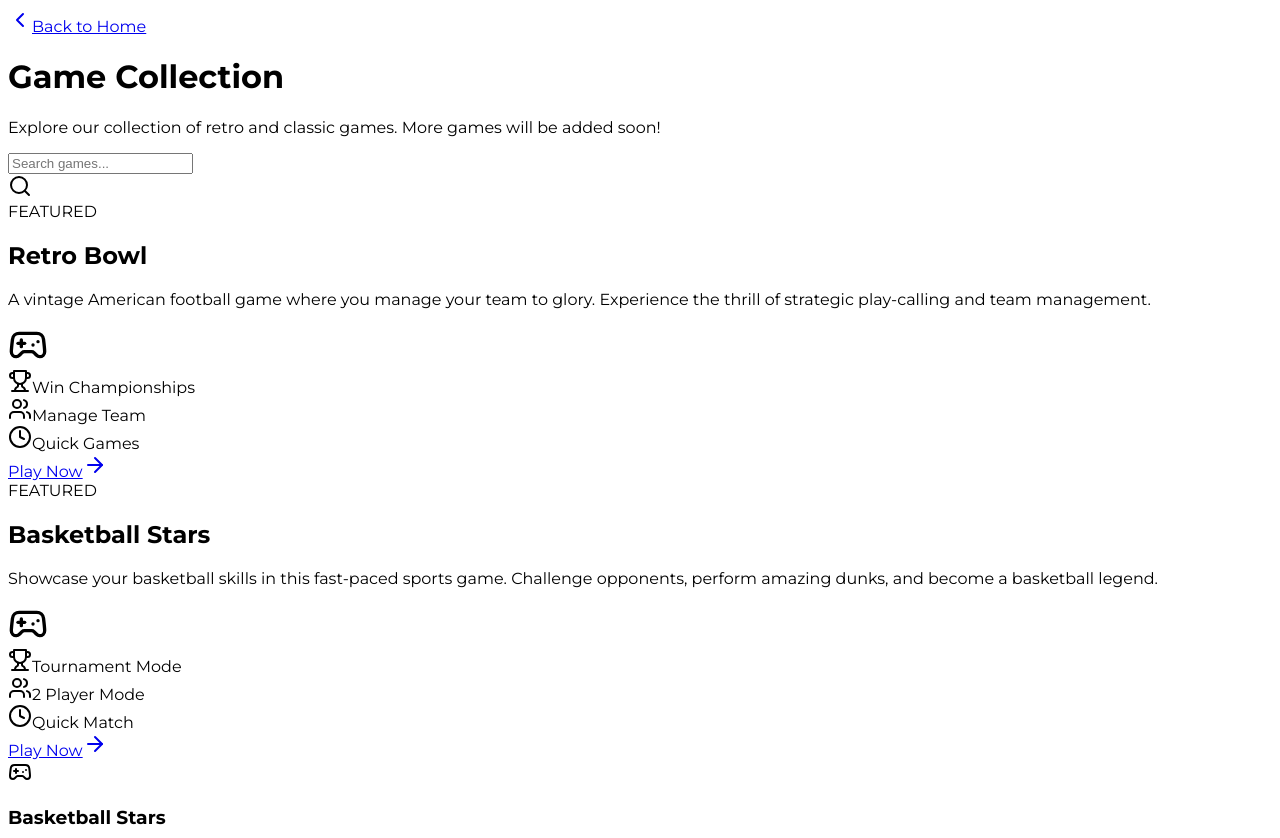
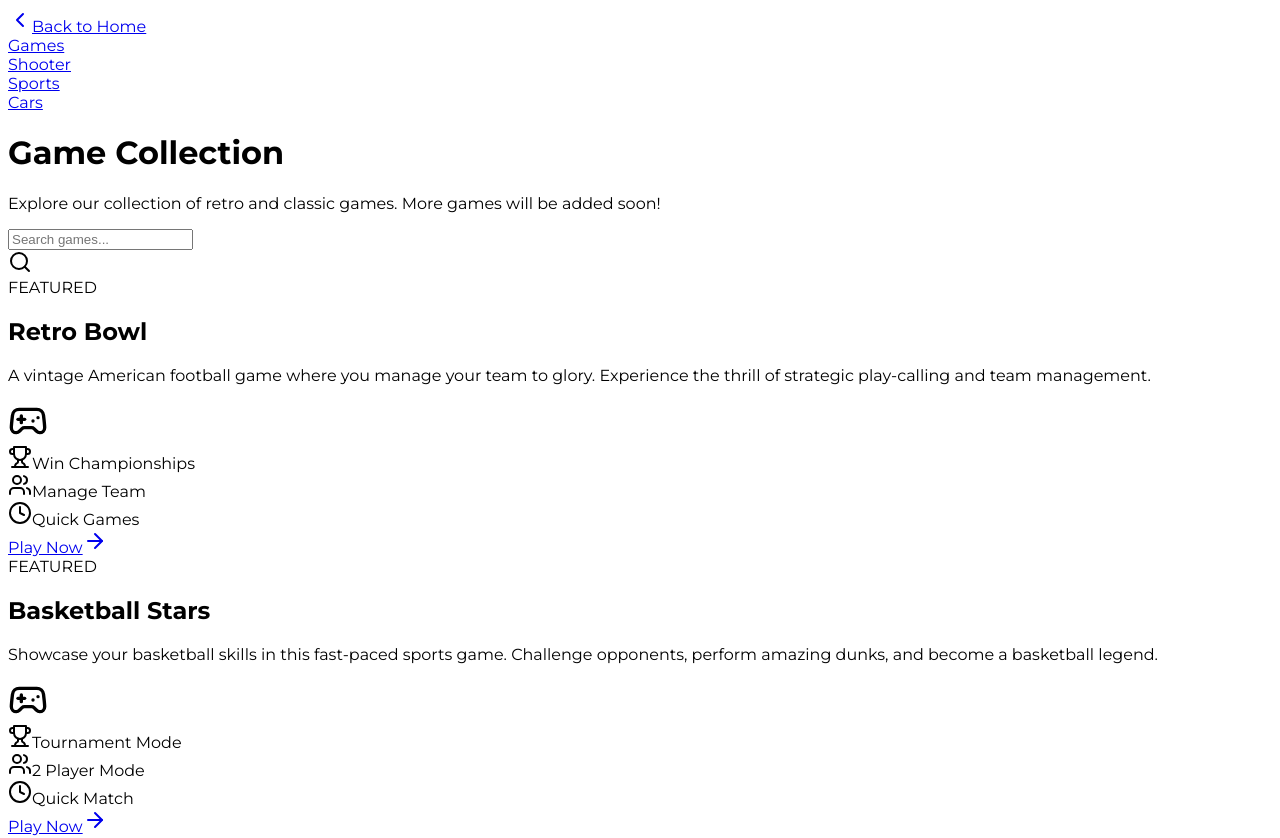
Before and after one commit to sleepyheadXD/SunriseArua, a React (Vite) app in the folder client/: page /games in a window 1280 px wide. Shown: the top 838 px of the page. Built offline with nearby package versions, Linux system fonts and the light colour scheme.

Commit message:
Assistant checkpoint: Add navigation bar to Games page
Assistant generated file changes:
- client/src/pages/Games.tsx: Add navigation bar

---

User prompt:

add this in the game bar

Replit-Commit-Author: Assistant
Replit-Commit-Session-Id: 9d03e26e-c34a-41a6-9709-7f33662defb7

```diff
--- a/client/src/pages/Games.tsx
+++ b/client/src/pages/Games.tsx
@@ -31,6 +31,24 @@ export default function Games() {
         </Link>
       </motion.div>
 
+      <div className="w-full bg-purple-800/50 backdrop-blur-sm border-b border-white/10 mb-8">
+        <div className="max-w-6xl mx-auto px-6 py-3">
+          <div className="flex space-x-4">
+            <Link href="/games">
+              <div className="text-white hover:text-purple-200 px-3 py-2 rounded-md transition-colors cursor-pointer">Games</div>
+            </Link>
+            <Link href="/games?category=shooter">
+              <div className="text-white hover:text-purple-200 px-3 py-2 rounded-md transition-colors cursor-pointer">Shooter</div>
+            </Link>
+            <Link href="/games?category=sports">
+              <div className="text-white hover:text-purple-200 px-3 py-2 rounded-md transition-colors cursor-pointer">Sports</div>
+            </Link>
+            <Link href="/games?category=cars">
+              <div className="text-white hover:text-purple-200 px-3 py-2 rounded-md transition-colors cursor-pointer">Cars</div>
+            </Link>
+          </div>
+        </div>
+      </div>
       <div className="flex-1 flex flex-col items-center pt-8">
         <motion.h1
           className="text-4xl md:text-6xl font-bold text-white mb-8 text-center"
```
